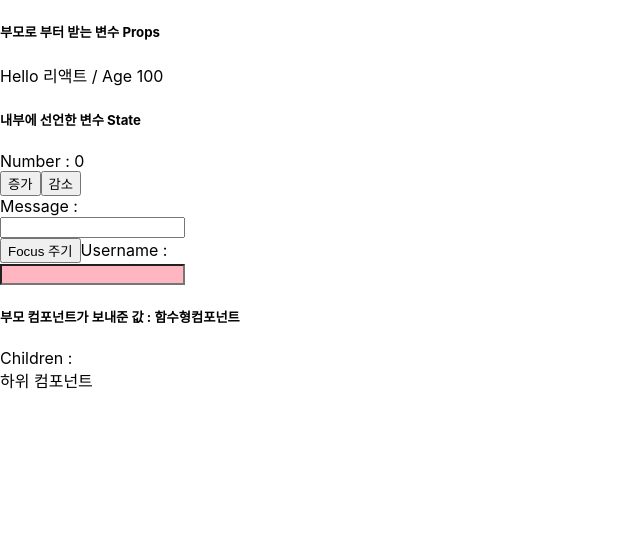
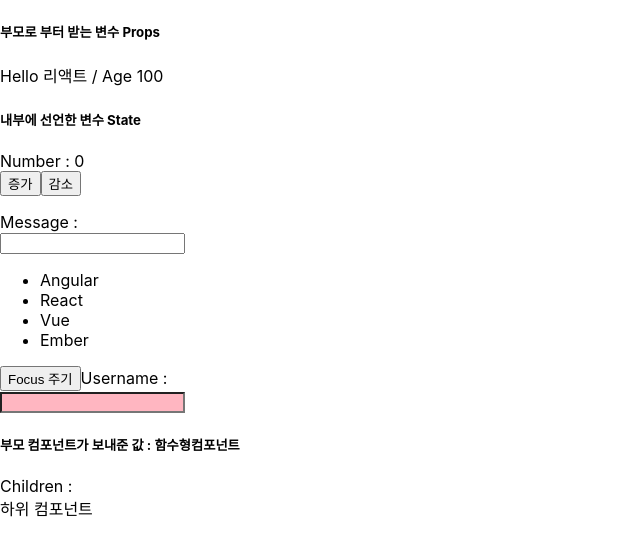
Before and after one commit to vega2k/kosta_reactjs_hello, a React (Create React App) app: page / in a window 1280 px wide. Shown: the top 556 px of the page, without its empty margins (0-640 px from the left). Built offline with nearby package versions, Linux system fonts and the light colour scheme.

Commit message:
reactjs hello app

```diff
--- a/src/components/MyComponent.js
+++ b/src/components/MyComponent.js
@@ -8,7 +8,8 @@ class MyComponent extends Component {
         number: 0,
         message: '',
         username: '',
-        validate: false
+        validate: false,
+        messages: ['Angular', 'React', 'Vue', 'Ember']
     };
 
     //상태변수 number 값을 감소시키는 함수
@@ -24,16 +25,24 @@ class MyComponent extends Component {
             [e.target.name]: e.target.value
         });
     };
-
+    // validate변수를 true로 변경하고, myUsername 필드에 focus주기
     handleFocus = () => {
-
+        this.setState({
+            validate: true
+        });
+        //ref:DOM 사용
+        this.myUsername.focus();
     }
 
     render() {
         //destructuring assignment
         const { name, age } = this.props;
-        const { number, message, username, validate } = this.state;
+        const { number, message, username, validate, messages } = this.state;
         const { handleDec, handleChange, handleFocus } = this;
+        const msg_list = messages.map((msg, idx) => {
+            return <li key={idx}>{msg}</li>
+        });
+
         return (
             <div>
                 <h5>부모로 부터 받는 변수 Props </h5>
@@ -42,28 +51,33 @@ class MyComponent extends Component {
                 </p>
                 <h5>내부에 선언한 변수 State</h5>
                 <p>
-                    Number : {number}<br/>
+                    Number : {number}<br />
                     <button onClick={() => (this.setState({
                         number: number + 1
                     }))}>증가</button>
-                    <button onClick={handleDec}>감소</button> <br/>
-                    Message : {message} <br/>
-                    <input type="text" name="message" value={message} onChange={handleChange} />
-                    <br/>
-                    <button onClick={handleFocus}>Focus 주기</button>
-                    Username : {username} <br/>
-                    <input type="text" name="username" value={username} onChange={handleChange}
-                        className={validate ? 'success':'fail'}
-                        ref={(ref) => this.myUsername = ref}
-                    />
+                    <button onClick={handleDec}>감소</button> <br />
                 </p>
+                Message : {message} <br />
+                <input type="text" name="message" value={message} onChange={handleChange} />
+                <br />
+
+                <ul>
+                    {msg_list}
+                </ul>
+                <button onClick={handleFocus}>Focus 주기</button>
+                    Username : {username} <br />
+                <input type="text" name="username" value={username} onChange={handleChange}
+                    className={validate ? 'success' : 'fail'}
+                    ref={(ref) => this.myUsername = ref}
+                />
+
             </div>
         );
     }
 }
 //defaultProps는 rdp 단축키로 생성
 MyComponent.defaultProps = {
-    name:'ReactJS'
+    name: 'ReactJS'
 };
 // propType는 rpt 단축키로 생성
 MyComponent.propTypes = {
```
